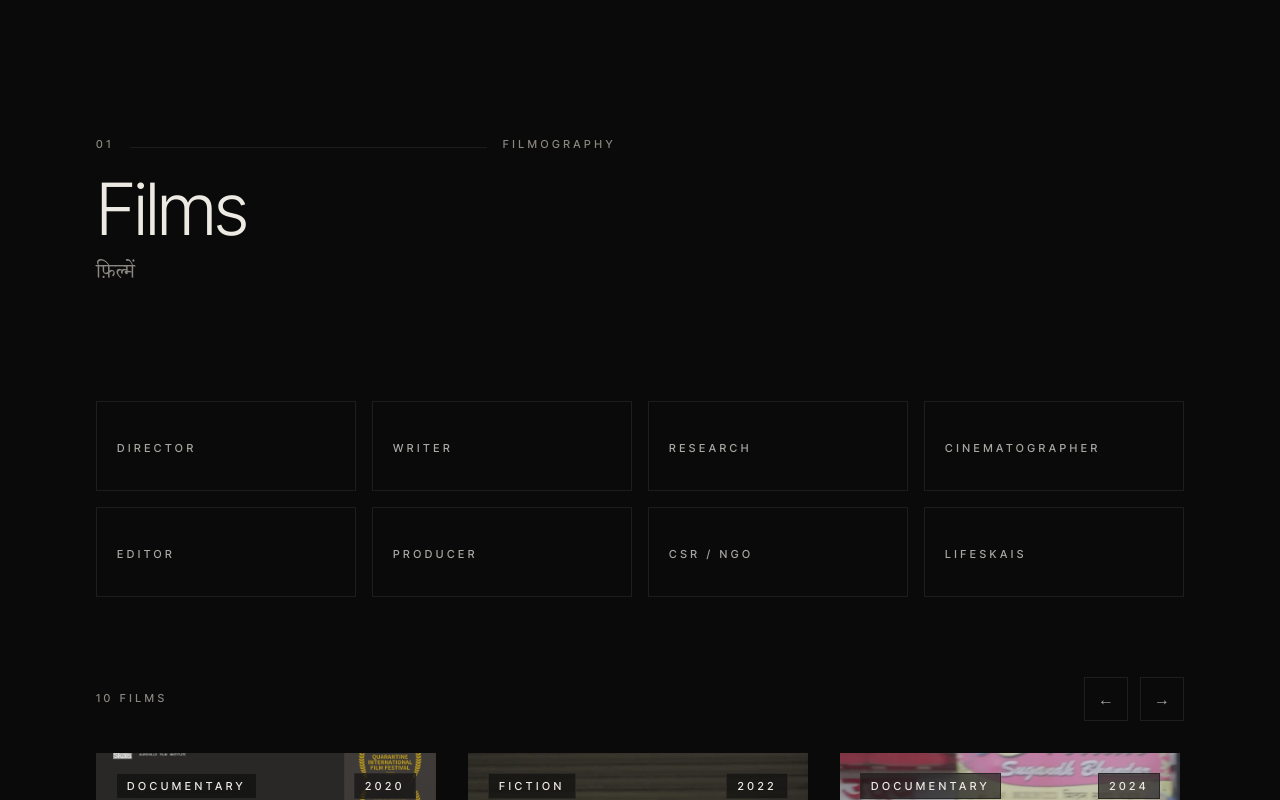
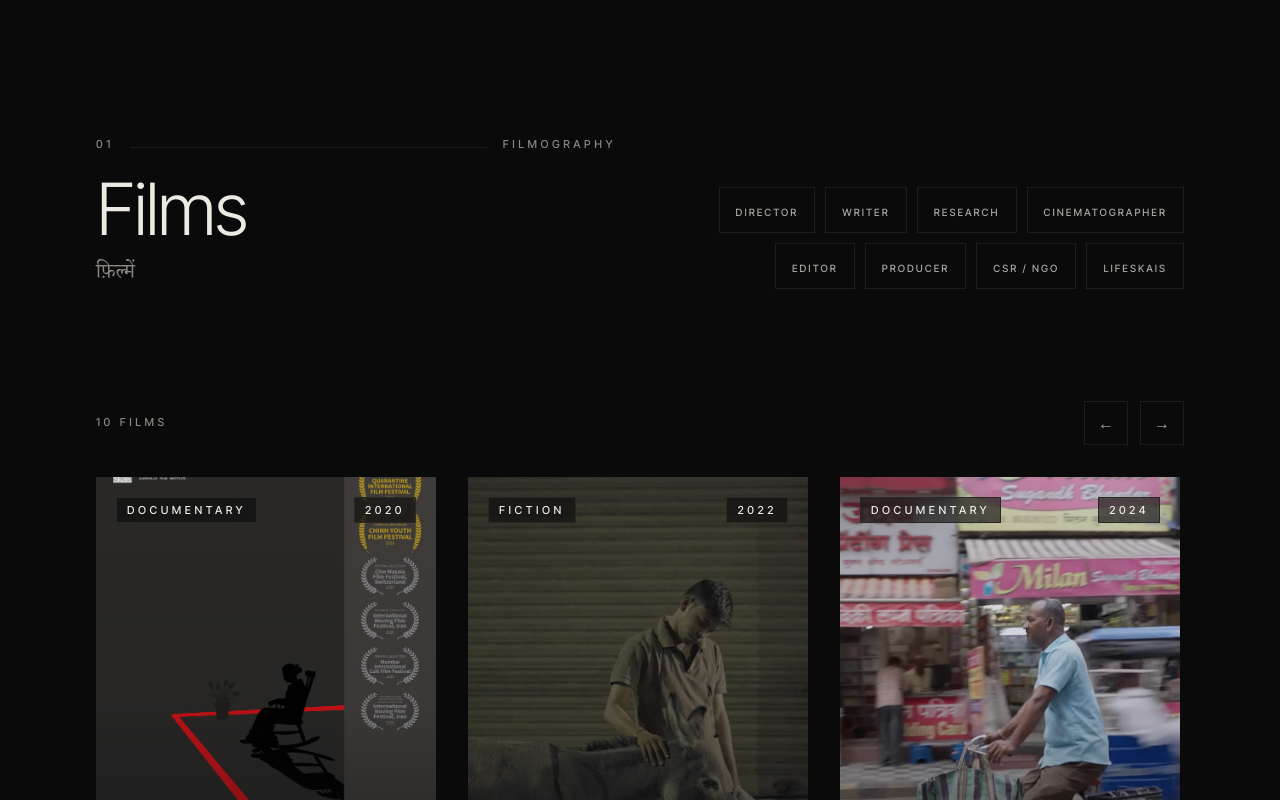
Before and after one commit to nitantupasani/skstudio, a React (Create React App) app: page / in a window 1280 px wide. Shown: the part 840-1640 px from the top of the page. Built offline with nearby package versions, Linux system fonts and the light colour scheme.

Commit message:
Move film role filters inline beside Films title as compact chips
Co-Authored-By: Claude Fable 5 <noreply@anthropic.com>

```diff
--- a/src/App.js
+++ b/src/App.js
@@ -660,7 +660,7 @@ const Hero = () => {
 // SECTION HEADER
 // ============================================================
 
-const SectionHeader = ({ index, eyebrow, title, deva, lead }) => (
+const SectionHeader = ({ index, eyebrow, title, deva, lead, aside }) => (
   <div className="grid grid-cols-12 gap-6 lg:gap-12 items-end mb-20 lg:mb-28">
     <div className="col-span-12 md:col-span-6">
       <Reveal>
@@ -684,6 +684,11 @@ const SectionHeader = ({ index, eyebrow, title, deva, lead }) => (
             {lead}
           </p>
         </Reveal>
+      </div>
+    )}
+    {aside && (
+      <div className="col-span-12 md:col-span-6 md:col-start-7">
+        <Reveal>{aside}</Reveal>
       </div>
     )}
   </div>
@@ -765,10 +770,8 @@ const FilmsSection = () => {
           eyebrow="Filmography"
           title="Films"
           deva="फ़िल्में"
-        />
-
-        <Reveal>
-          <div className="grid grid-cols-2 sm:grid-cols-3 lg:grid-cols-4 gap-3 sm:gap-4 mb-14 lg:mb-20" role="group" aria-label="Filter films by role">
+          aside={
+            <div className="flex flex-wrap gap-2 sm:gap-2.5 md:justify-end" role="group" aria-label="Filter films by role">
               {ROLE_FILTERS.map((f) => {
                 const on = activeFilters.includes(f.key);
                 return (
@@ -777,16 +780,17 @@ const FilmsSection = () => {
                     type="button"
                     onClick={() => toggleFilter(f.key)}
                     aria-pressed={on}
-                  className={`film-filter px-4 sm:px-5 py-6 lg:py-8 border text-left overflow-hidden transition-colors duration-300 ${
-                    on ? 'is-active border-ink' : 'border-rule hover:border-rule2'
+                    className={`film-filter px-3.5 sm:px-4 py-2 sm:py-2.5 border transition-colors duration-300 ${
+                      on ? 'is-active border-ink' : 'border-rule'
                     }`}
                   >
-                  <span className="eyebrow whitespace-nowrap text-[10px] tracking-[0.12em] sm:text-[11px] sm:tracking-[0.32em]">{f.label}</span>
+                    <span className="eyebrow whitespace-nowrap text-[10px] tracking-[0.12em] sm:tracking-[0.2em]">{f.label}</span>
                   </button>
                 );
               })}
             </div>
-        </Reveal>
+          }
+        />
 
         <div className="flex items-center justify-between mb-8">
           <p className="eyebrow text-muted" aria-live="polite">
```
Lines whose indentation alone changed are shown as unchanged.
